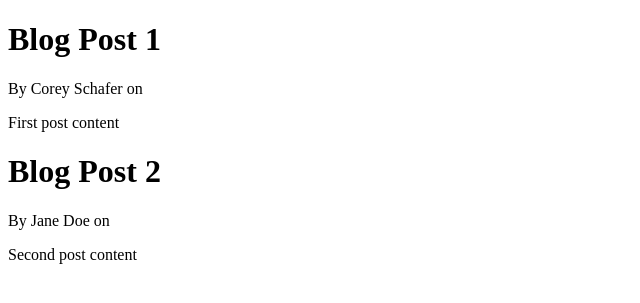
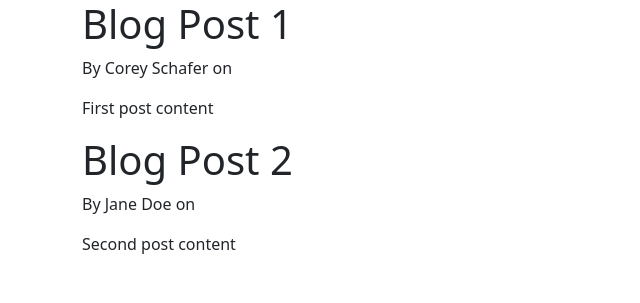
Before and after one commit to KankaveeRamsri/Web-pantip, a Flask app: page / in a window 1280 px wide. Shown: the top 303 px of the page, without its empty margins (0-640 px from the left). Run offline with Flask 3, Linux system fonts and the light colour scheme.

Commit message:
block content

```diff
--- a/templates/layout.html
+++ b/templates/layout.html
@@ -1,8 +1,9 @@
 <!DOCTYPE html>
 <html lang="en">
 <head>
-    <meta charset="UTF-8">
-    <meta name="viewport" content="width=device-width, initial-scale=1.0">
+    <meta charset="utf-8">
+    <meta name="viewport" content="width=device-width, initial-scale=1">
+    <link href="https://cdn.jsdelivr.net/npm/bootstrap@5.3.2/dist/css/bootstrap.min.css" rel="stylesheet" integrity="sha384-T3c6CoIi6uLrA9TneNEoa7RxnatzjcDSCmG1MXxSR1GAsXEV/Dwwykc2MPK8M2HN" crossorigin="anonymous">
     {% if title %}
         <title>Flask Blog - {{ title }}</title>
     {% else %}
@@ -10,6 +11,11 @@
     {% endif %}
 </head>
 <body>
-    {% block content %}{% endblock %}
+    <div class = "container">
+        {% block content %}{% endblock %}
+    </div>
+    <script src="https://cdn.jsdelivr.net/npm/bootstrap@5.3.2/dist/js/bootstrap.bundle.min.js" integrity="sha384-C6RzsynM9kWDrMNeT87bh95OGNyZPhcTNXj1NW7RuBCsyN/o0jlpcV8Qyq46cDfL" crossorigin="anonymous"></script>
+    <script src="https://cdn.jsdelivr.net/npm/@popperjs/core@2.11.8/dist/umd/popper.min.js" integrity="sha384-I7E8VVD/ismYTF4hNIPjVp/Zjvgyol6VFvRkX/vR+Vc4jQkC+hVqc2pM8ODewa9r" crossorigin="anonymous"></script>
+    <script src="https://cdn.jsdelivr.net/npm/bootstrap@5.3.2/dist/js/bootstrap.min.js" integrity="sha384-BBtl+eGJRgqQAUMxJ7pMwbEyER4l1g+O15P+16Ep7Q9Q+zqX6gSbd85u4mG4QzX+" crossorigin="anonymous"></script>
 </body>
 </html>
```
